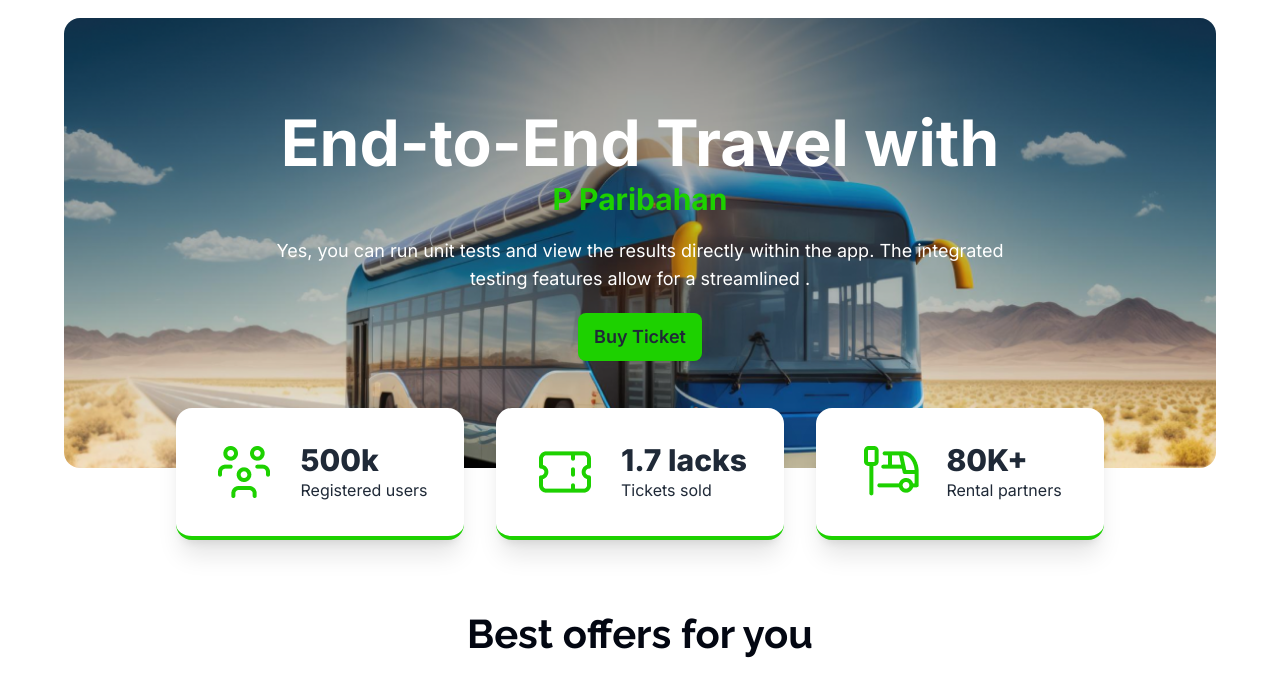
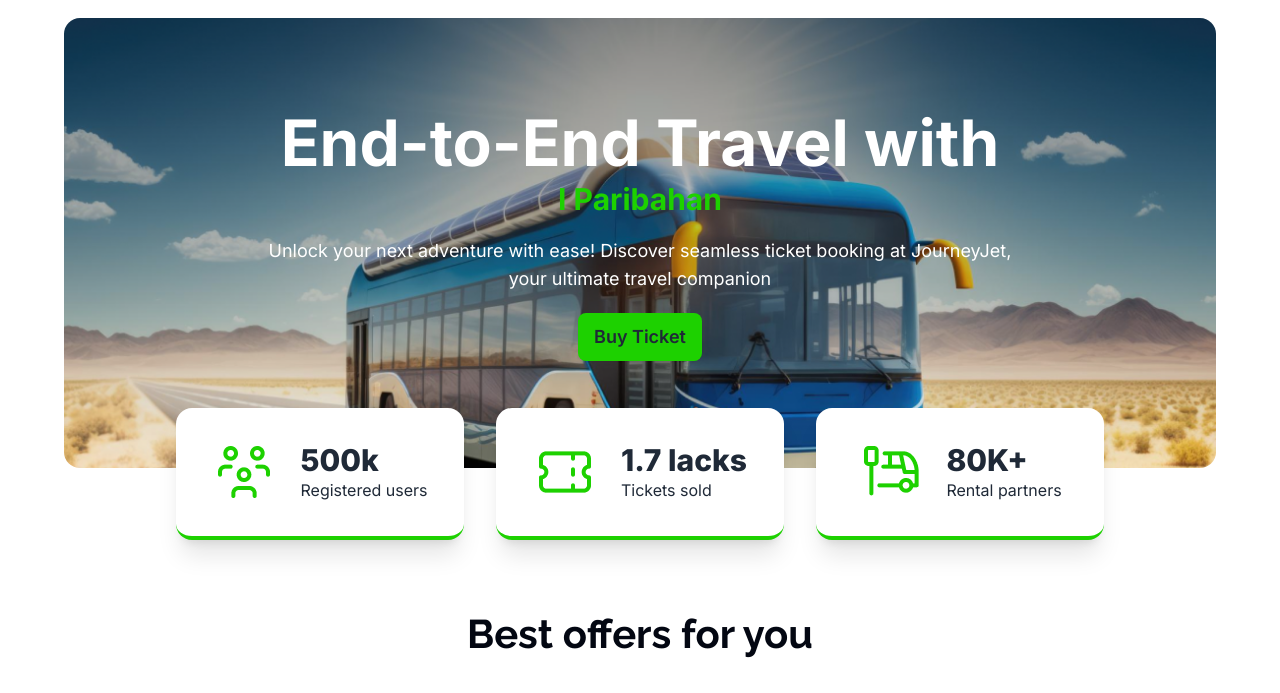
Before and after one commit to Farsit-007/Assignment-5, a plain HTML site: page index.html in a window 1280 px wide. Shown: the part 74-767 px from the top of the page. Drawn offline with nearby package versions, Linux system fonts and the light colour scheme.

Commit message:
Text Updated

```diff
--- a/index.html
+++ b/index.html
@@ -85,10 +85,9 @@
                 class="relative mb-36 lg:mb-0 bg-[url('images/banner.png')] bg-no-repeat bg-cover rounded-2xl bg-center h-full w-full ">
                 <div class="flex flex-col justify-center items-center min-h-[450px] space-y-5 lg:w-[65%] mx-auto">
                     <h1 class="text-3xl md:text-[64px] text-white font-bold">End-to-End Travel with</h1>
-                    <h2 class="text-3xl text-[#1DD100] font-bold ">P Paribahan</h2>
-                    <p class="text-white text-center text-lg">Yes, you can run unit tests and view the results directly
-                        within the app. The integrated testing features allow for a streamlined .</p>
-                    <button class="btn bg-[#1DD100] border-none text-lg"> <a href="#I-paribahan">Buy Ticket</a></button>
+                    <h2 class="text-3xl text-[#1DD100] font-bold ">I Paribahan</h2>
+                    <p class="text-white text-center text-lg">Unlock your next adventure with ease! Discover seamless ticket booking at JourneyJet, your ultimate travel companion</p>
+                    <button class="btn bg-[#1DD100] border-none text-lg"> <a href="#I-paribahan">Buy Ticket</button></a>
                 </div>
             </div>
         </section>
```
